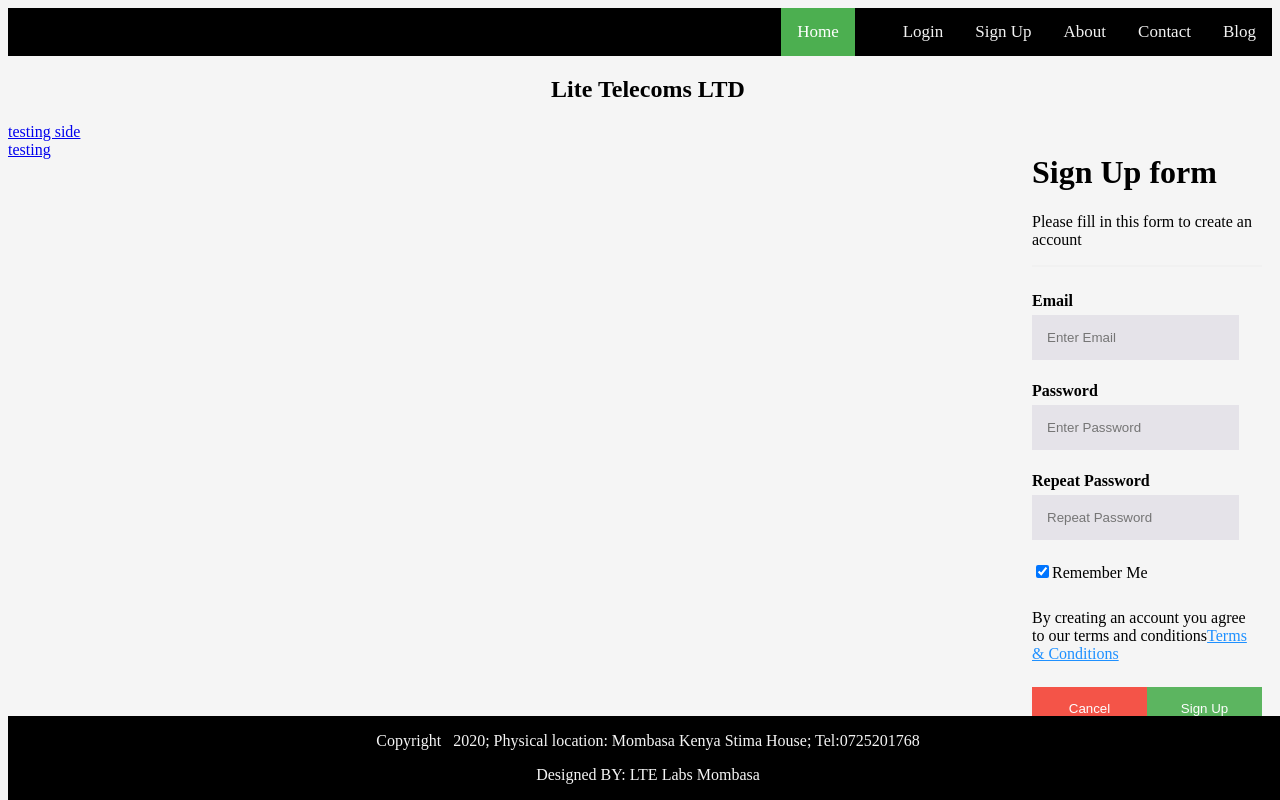
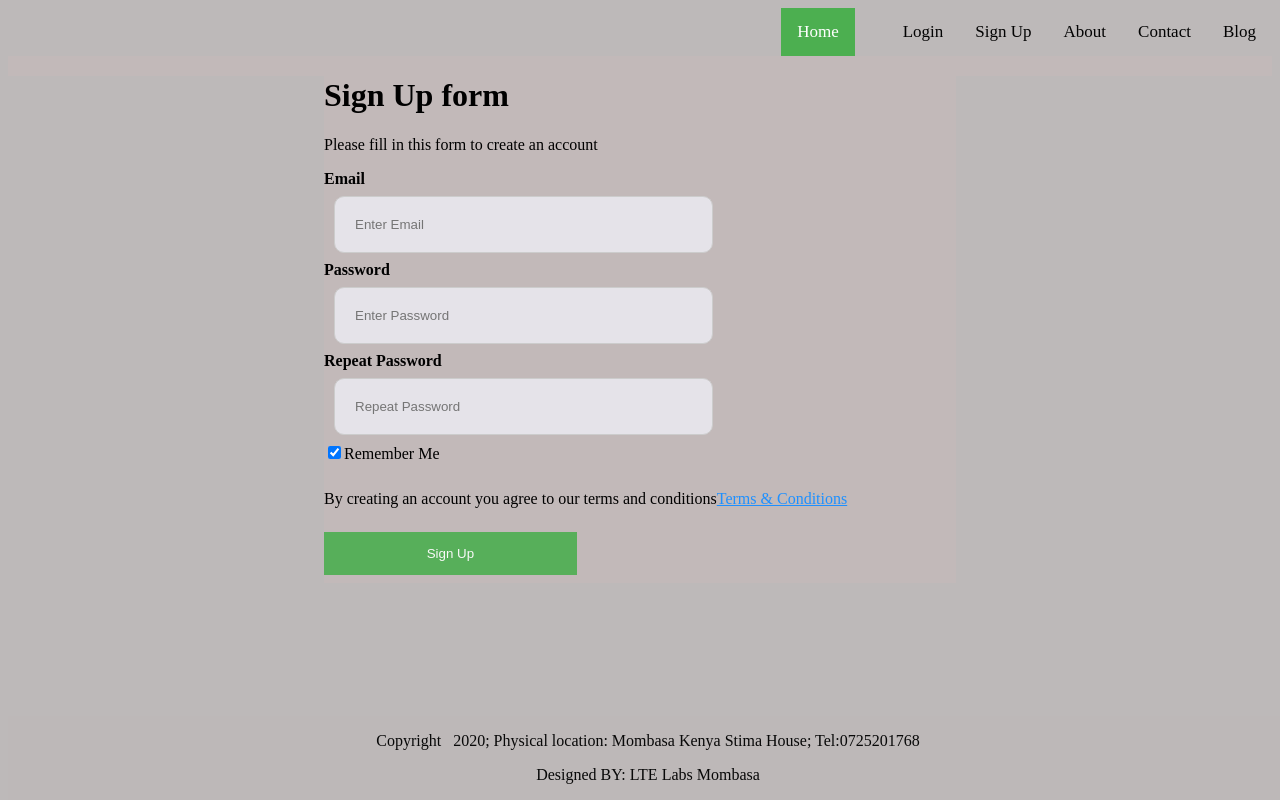
Before and after one commit to wabuge/signUpPage, a plain HTML site: page index.html in a window 1280 px wide. Drawn offline with Linux system fonts and the light colour scheme.

Commit message:
version1.2

```diff
--- a/css/style.css
+++ b/css/style.css
@@ -1,17 +1,17 @@
 body{
-    background-color: whitesmoke;
+  background-color: rgb(189, 185, 185);
 }
 
 /* Add a black background color to the top navigation */
 .topnav {
-    background-color: rgb(0, 0, 0);
+  background-color: ;
   overflow: hidden;
 }
 
 /* Style the links inside the navigation bar */
 .topnav a {
   float: right;
-    color: #f2f2f2;
+  color: #030303;
   text-align: center;
   padding: 14px 16px;
   text-decoration: none;
@@ -33,19 +33,37 @@ body{
 
 /*  signup container*/
 .column {
-    float: right;
-    height: auto;
-    width: 40%;
-    border: yellowgreen;
+  float: left;
+   }
+
+.left, .right {
+  width: 25%;
+
+}
+
+
+.middle {
+  width: 50%;
+  height: fit-content;
+  background-color: rgb(73, 68, 68);
+}
+
+/* Clear floats after the columns */
+.row:after {
+  content: "";
+  display: table;
+  clear: both;
 }
 /*signup form*/
 *{box-sizing:border-box}
 input[type=text], input[type=password]{
-    widows: 100%;
-    padding: 15px;
-    margin: 5px 0 22px 0;
-    display: inline-block;
-    border:none;
+  width: 60%;
+  padding: 20px;
+  margin: 8px 10px;
+  display: block;
+  border: 1px solid #ccc;
+  border-radius: 10px;
+  box-sizing: border-box;
   background: rgb(229, 227, 233);
 }
 
@@ -79,8 +97,10 @@ input[type=text]:focus, input[type=password]:focus {
 
 /* Float cancel and signup buttons and add an equal width */
 .cancelbtn, .signupbtn {
-    float: left;
-    width: 50%;
+  float:center;
+  width: 40%;
+  border-block: block;
+
 }
 
 /* Add padding to container elements */
@@ -132,17 +152,14 @@ input[type=text]:focus, input[type=password]:focus {
   cursor: pointer;
 }
 
- .column {
-  float: right;
-  padding: 10px;
-  height: 100px;
-  width: 250px;
+
 
 }
 
 /* Left and right column */
 .column.side {
 width: 25%;
+
 }
 
 /* Middle column */
@@ -163,12 +180,13 @@ input[type=text]:focus, input[type=password]:focus {
     left: auto;
     bottom: 0;
     width: 100%;
-      background-color: black;
-      color: whitesmoke;
+    background-color: rgb(189, 184, 184);
+    color: rgb(8, 8, 8);
     text-align: center;
     font-weight: small;
     font-style: none;
     font-display: none;
+    position: fixed;
 }
 
 /*for responsive layout*/
--- a/index.html
+++ b/index.html
@@ -15,18 +15,17 @@
         <a href="login.html">Login<a>
         <a class="active" href="#home">Home</a>
       </div>
-
-      <div style="padding-left:16px">
-        <h2><center>Lite Telecoms LTD</center></h2>
+      <div class="row">
+        <div class="column left" style="background-color:rgb(194,185,185) ">
+          <h2></h2>
           <p></p>
         </div>
-
-    <div class=" column">
+        <div class="column middle" style="background-color:rgb(194,185,185);">
+         <form action="POST" class="row">
             <a href ="signUp.html"> </a>
           <h1> Sign Up form</h1>
           <p>Please fill in this form to create an account</p>
 
-        <hr>
           <label for="email"><b>Email</b></label>
           <input type="text" placeholder="Enter Email" name="email" required>
 
@@ -43,20 +42,17 @@
           </label>
           <p>By creating an account you agree to our terms and conditions<a href="#" style="color:dodgerblue">Terms & Conditions</a></p>
           <div class="clearfix">
-            <button type="button" class="cancelbtn">Cancel</button>
-            <button type="submit" class="signupbtn"> Sign Up</button>
+              <button type="submit" class="signupbtn" value="submit"> Sign Up</button>
+          </div>
+        </form>
+        </div>
+        <div class="column right" style="background-color:rgb(194,185,185) ">
+          <h2></h2>
+          <p> </p>
+
+
         </div>
       </div>
-
-    <div class="column.side">
-        <a href="#watu">testing side</a>
-    </div>
-
-    <div class="column.middle">
-        <a href="testing">testing</a>
-
-    </div>
-
     <div class="footer">
         <p>Copyright &nbsp; 2020;
         Physical location: Mombasa Kenya Stima House;
```
Lines whose indentation alone changed are shown as unchanged.
